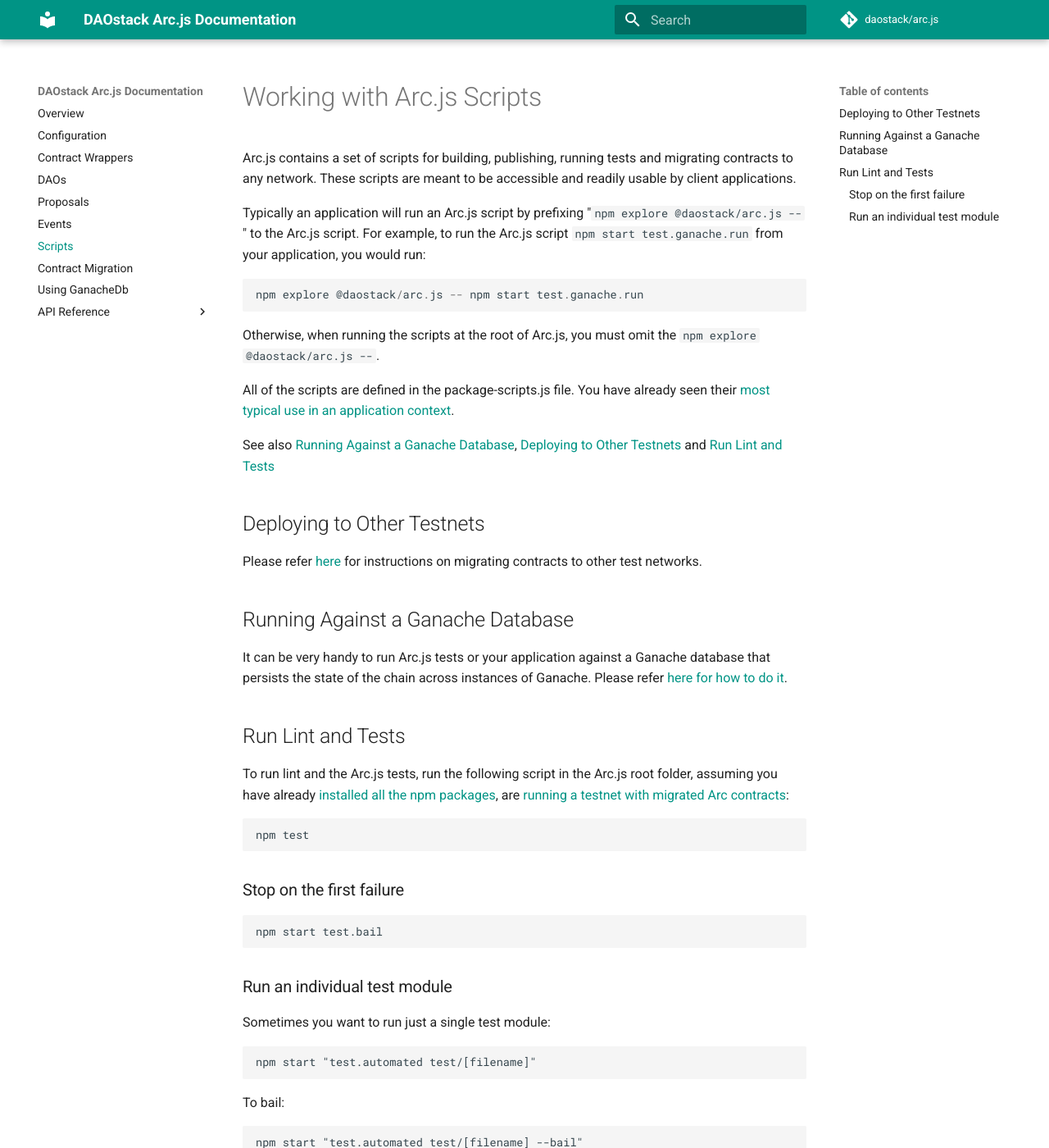
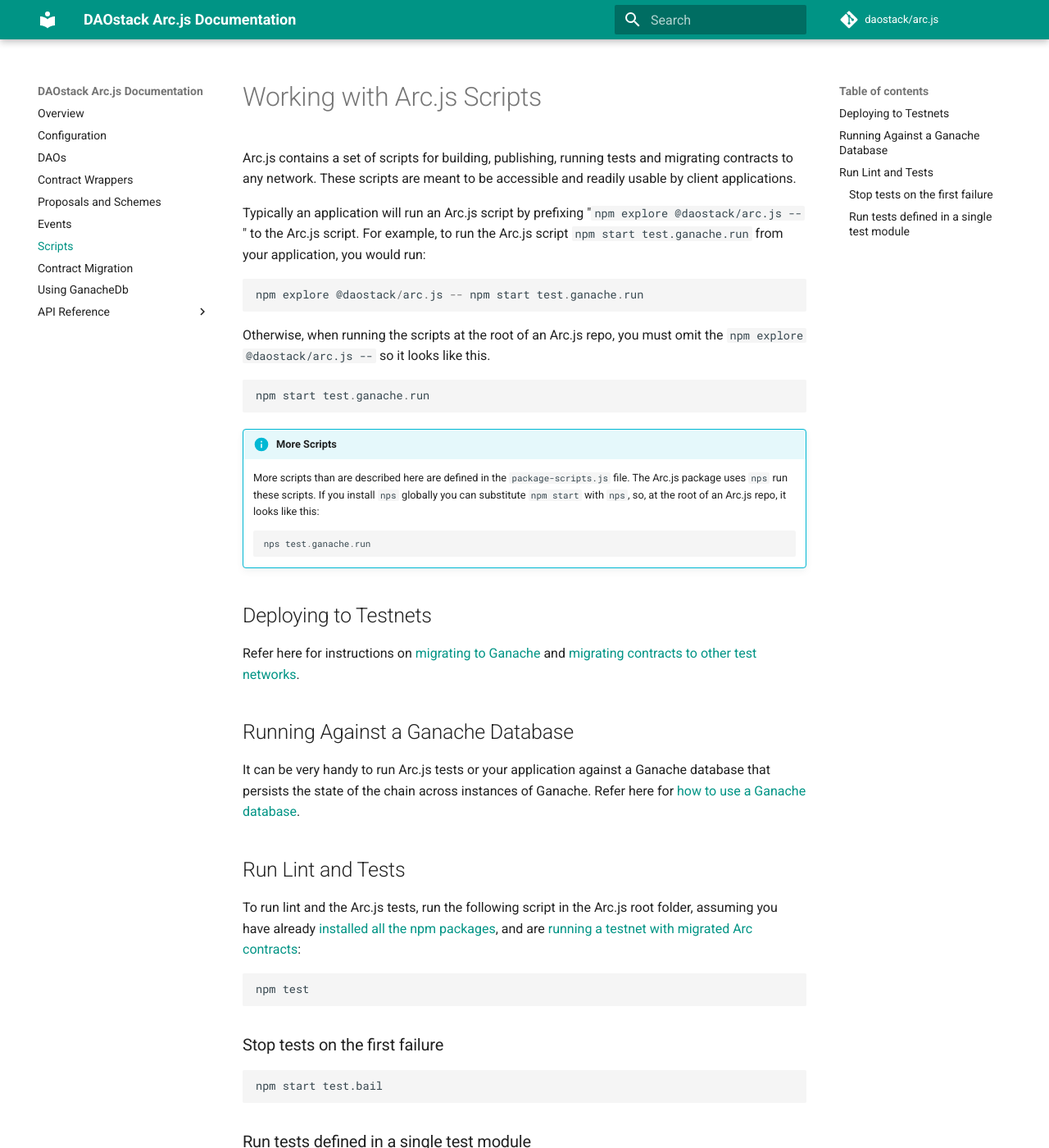
Before and after one commit to daostack/arc.js_legacy, an MkDocs documentation site: the page built from docs/Scripts.md, in a window 1280 px wide and 1400 px high. Shown: the whole window at 82% size. Built offline with MkDocs 1.6.1 and Material for MkDocs 9.7.7, drawn with Linux system fonts in a browser that asks for light colours; comment, search, counter and statistics services are not loaded; old or Windows-style settings are respelled for this version of MkDocs.

Commit message:
More on schemes, proposals and scripts

````diff
--- a/docs/Scripts.md
+++ b/docs/Scripts.md
@@ -6,36 +6,43 @@ Typically an application will run an Arc.js script by prefixing "`npm explore @d
 npm explore @daostack/arc.js -- npm start test.ganache.run
 ```
 
-Otherwise, when running the scripts at the root of Arc.js, you must omit the `npm explore @daostack/arc.js -- `.
+Otherwise, when running the scripts at the root of an Arc.js repo, you must omit the `npm explore @daostack/arc.js -- ` so it looks like this.
 
-All of the scripts are defined in the package-scripts.js file.  You have already seen their [most typical use in an application context](#setting-up-a-testnet-with-arc-contracts).
+```javascript
+npm start test.ganache.run
+```
 
-See also  [Running Against a Ganache Database](#running-against-a-ganache-database), [Deploying to Other Testnets](#deploying-to-other-testnets) and [Run Lint and Tests](#run-lint-and-tests)
+!!! info "More Scripts"
+    More scripts than are described here are defined in the `package-scripts.js` file.  The Arc.js package uses `nps` run these scripts. If you install `nps` globally you can substitute `npm start` with `nps`, so, at the root of an Arc.js repo, it looks like this:
+    ```javascript
+    nps test.ganache.run
+    ```
 
-## Deploying to Other Testnets
 
-Please refer [here](./Migration.md) for instructions on migrating contracts to other test networks.
+## Deploying to Testnets
+
+Refer here for instructions on [migrating to Ganache](Home#set-up-a-testnet-with-arc-contracts) and [migrating contracts to other test networks](Migration).
 
 ## Running Against a Ganache Database
 
-It can be very handy to run Arc.js tests or your application against a Ganache database that persists the state of the chain across instances of Ganache.  Please refer [here for how to do it](./GanacheDb.md).
+It can be very handy to run Arc.js tests or your application against a Ganache database that persists the state of the chain across instances of Ganache.  Refer here for [how to use a Ganache database](GanacheDb).
 
 ## Run Lint and Tests
 
 To run lint and the Arc.js tests, run the following script in the Arc.js root folder, assuming you have already
-[installed all the npm packages](#installation), are [running a testnet with migrated Arc contracts](#setting-up-a-testnet-with-arc-contracts):
+[installed all the npm packages](Home#installation), and are [running a testnet with migrated Arc contracts](Home#set-up-a-testnet-with-arc-contracts):
 
 ```script
 npm test
 ```
 
-### Stop on the first failure
+### Stop tests on the first failure
 
 ```script
 npm start test.bail
 ```
 
-### Run an individual test module
+### Run tests defined in a single test module
 
 Sometimes you want to run just a single test module:
 
--- a/mkdocs.yml
+++ b/mkdocs.yml
@@ -30,9 +30,9 @@ extra:
 pages:
 - 'Overview': Home.md
 - 'Configuration': 'Configuration.md'
+- 'DAOs': 'Daos.md'
 - 'Contract Wrappers': 'Wrappers.md'
-- 'DAOs': 'Daos.md'
-- 'Proposals': 'Proposals.md'
+- 'Proposals and Schemes': 'Proposals.md'
 - 'Events': 'Events.md'
 - 'Scripts': 'Scripts.md'
 - 'Contract Migration': 'Migration.md'
````
Also changed, not shown: docs/Daos.md (+9 -2 lines), docs/Proposals.md (+20 -7 lines).
